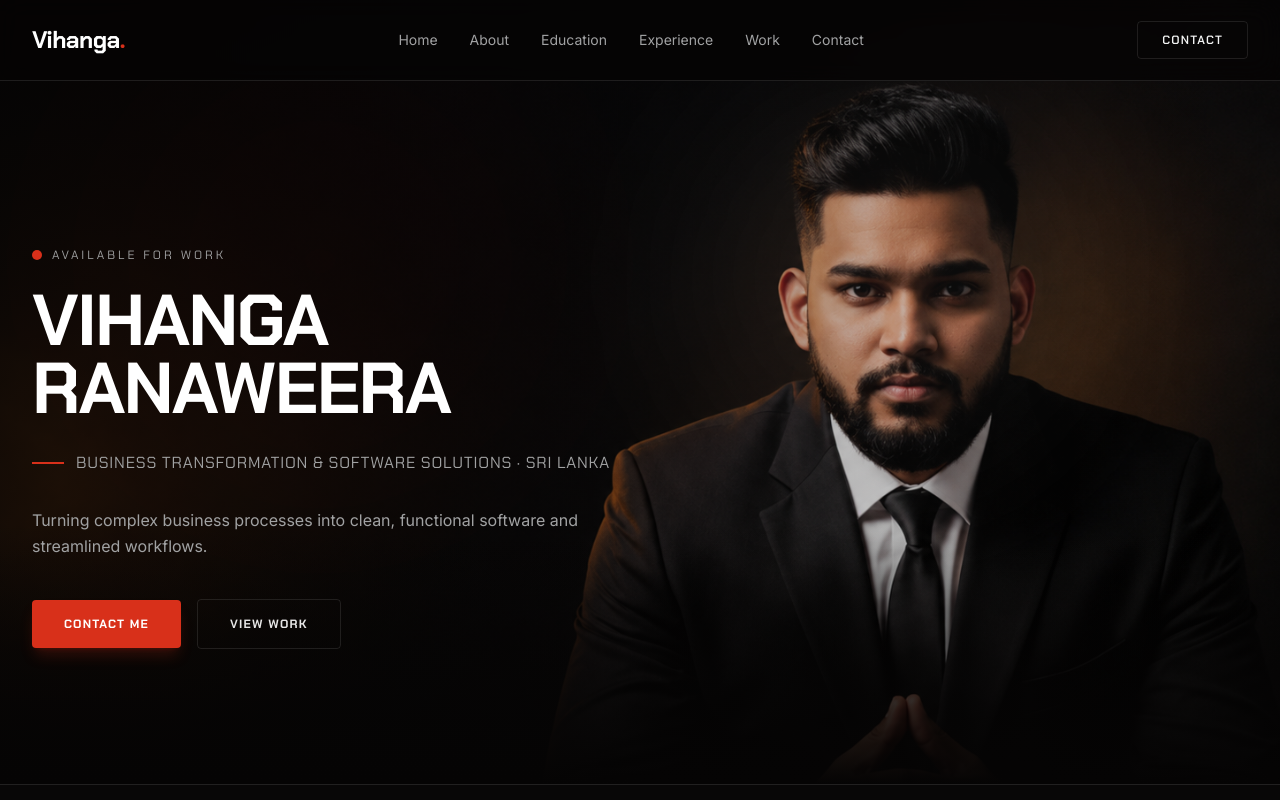
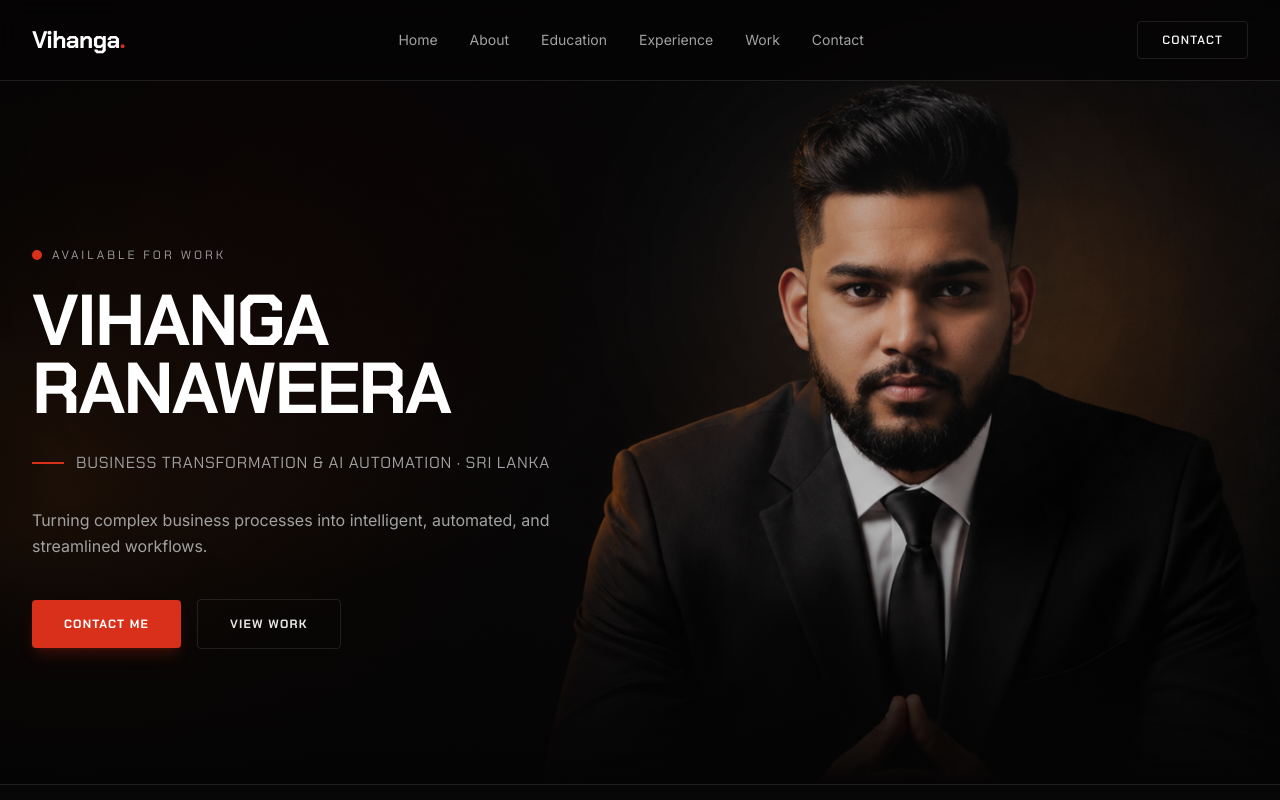
Before and after one commit to Sahancoder/Vihanga-Ranaweera, a Next.js app: page / in a window 1280 px wide. Shown: the top 800 px of the page. Built offline with nearby package versions, Linux system fonts and the light colour scheme.

Commit message:
Refine content in About and Experience sections to emphasize AI and automation in business transformation

```diff
--- a/src/components/sections/About.tsx
+++ b/src/components/sections/About.tsx
@@ -20,7 +20,7 @@ export function About() {
             <>
               Business transformation,{" "}
               <span className="font-light italic text-muted">
-                built into software.
+                powered by AI and automation.
               </span>
             </>
           }
--- a/src/components/sections/Experience.tsx
+++ b/src/components/sections/Experience.tsx
@@ -17,7 +17,7 @@ export function Experience() {
         <SectionHeading
           eyebrow="Associated with"
           title="Experience & Associations"
-          subtitle="Where I've contributed — applying transformation thinking and software inside real organisations."
+          subtitle="Where I've contributed — applying transformation thinking, AI, automation, and workflow improvement inside real organisations."
         />
 
         <ScrollReveal stagger className="mt-14 grid grid-cols-1 gap-6 lg:grid-cols-2">
--- a/src/data/site.ts
+++ b/src/data/site.ts
@@ -77,23 +77,21 @@ const skills: Skill[] = [
 const experience: Experience[] = [
   {
     company: "McLarens Group of Companies",
-    role: "Business Transformation Intern / Project Contributor",
-    period: "Internship", // TODO: add dates if you'd like (e.g. "2024 — Present")
+    role: "Business Transformation – AI & Automation Engineer",
+    period: "2025 – Present",
     logo: "/images/experience/mclarens-75.svg",
     logoAlt: "McLarens Group 75 years logo",
     summary:
-      "Contributed to digital transformation, workflow improvement, process mapping, and internal software solution development within the group environment.",
+      "Contributing to digital transformation, workflow improvement, process mapping, AI-based automation, and internal solution development within the group environment. Focused on reducing manual work, improving operational visibility, and building practical automation workflows for business teams.",
   },
   {
-    // TODO: confirm what MAS represents and replace this placeholder.
-    company: "MAS Holdings",
-    role: "Role TBD",
-    period: "TBD",
+    company: "MAS Capital (PVT) LTD – KREEDA",
+    role: "Digital Transformation Intern",
+    period: "2024 – 2025",
     logo: "/images/experience/mas.png",
-    logoAlt: "MAS Holdings logo",
+    logoAlt: "MAS Capital KREEDA logo",
     summary:
-      "Placeholder — tell me your role and a one-line summary of what you did here, or I'll remove this entry.",
-    placeholder: true,
+      "Worked on digital transformation initiatives using Power Apps, Python, workflow automation, and system solution implementation. Supported project handling and managed critical internal systems as a System Super Admin across KREEDA cluster companies.",
   },
 ];
 
@@ -306,22 +304,19 @@ const education: Education[] = [
 export const site = {
   // ── Identity ──────────────────────────────────────────────────────
   name: "Vihanga Ranaweera",
-  // TODO: confirm the public-facing headline/role for the hero.
-  role: "Business Transformation & Software Solutions",
+  role: "Business Transformation & AI Automation",
   location: "Sri Lanka",
   available: true,
   email: "vihangarpersonal@gmail.com",
   phone: "+94762610110",
   description:
-    "Vihanga Ranaweera — focused on digital transformation, workflow improvement, process mapping, and internal software solution development.",
+    "Business transformation, AI, and automation expertise focused on creating intelligent, streamlined workflows that reduce manual work and improve decision-making.",
 
-  // TODO: replace with your own one-liner.
   tagline:
-    "Turning complex business processes into clean, functional software and streamlined workflows.",
+    "Turning complex business processes into intelligent, automated, and streamlined workflows.",
 
-  // TODO: replace with a real 2–4 sentence bio.
   about:
-    "I work at the intersection of business transformation and software, mapping messy real-world processes and rebuilding them as reliable internal tools. My focus is practical impact: clearer workflows, less manual work, and software that teams actually want to use.",
+    "I work at the intersection of business transformation, AI, and automation, mapping messy real-world processes and rebuilding them as smarter, faster, and more reliable workflows. My focus is practical impact: clearer processes, less manual work, better decision-making, and automation solutions that teams actually want to use.",
 
   socials,
   nav,
```
